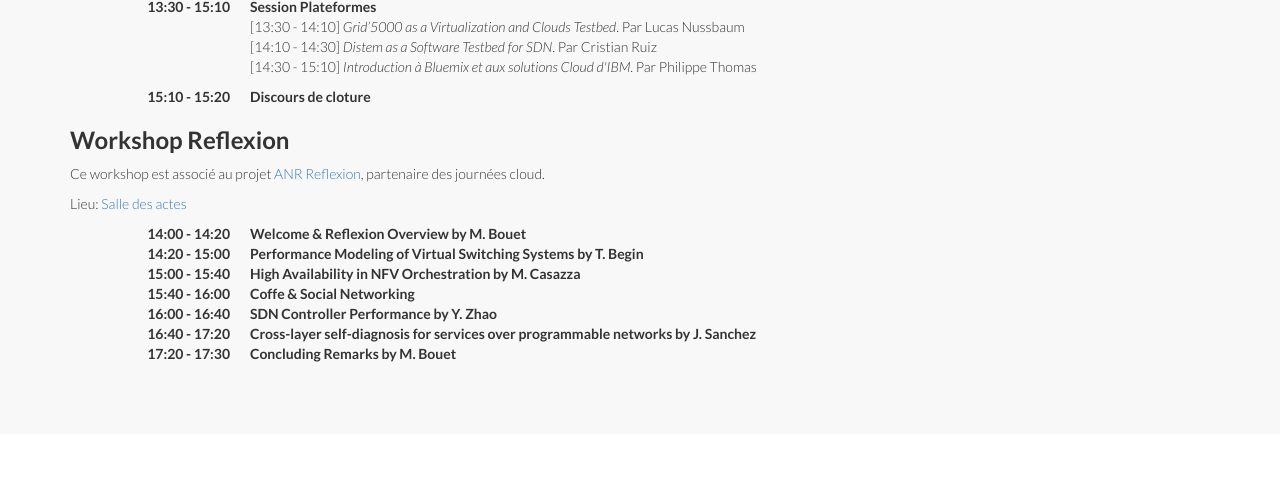
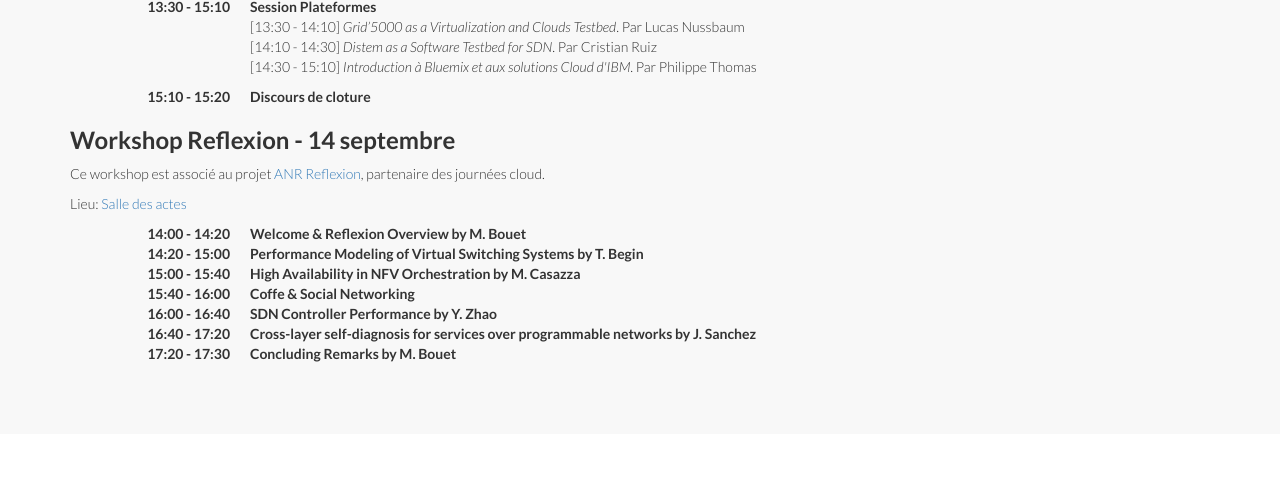
Before and after one commit to fhermeni/cloud-days2016, a plain HTML site: page index.html in a window 1280 px wide. Shown: the part 3588-4089 px from the top of the page. Drawn offline with nearby package versions, Linux system fonts and the light colour scheme.

Commit message:
clarify reflexion

```diff
--- a/index.html
+++ b/index.html
@@ -365,7 +365,7 @@ grâce à l'infrastructure d'Amazon Web Services.
     <dd>Discours de cloture</dd>
 </dl>
 
-<h3>Workshop Reflexion</h3>
+<h3>Workshop Reflexion - 14 septembre</h3>
 <p>Ce workshop est associé au projet <a href="http://anr-reflexion.telecom-paristech.fr/">ANR Reflexion</a>, partenaire des journées cloud.</p>
 
 <p>
```
